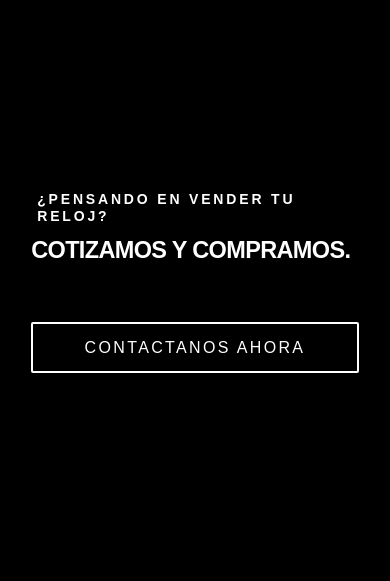
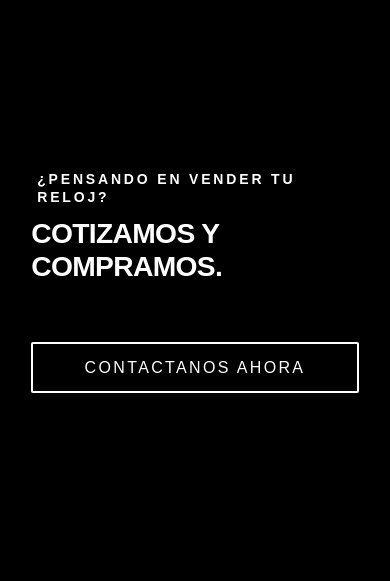
Before and after one commit to pikogi/OreWatches, a website: page index.html in a window 390 px wide. Shown: the part 143-724 px from the top of the page. Drawn offline with nearby package versions, Linux system fonts and the light colour scheme; some packages are replaced by stand-ins of ours; a script that the page names is missing; files whose address does not match are found by name.

Commit message:
fontsize h1

```diff
--- a/css/main.css
+++ b/css/main.css
@@ -1867,7 +1867,7 @@ button::-moz-focus-inner, input::-moz-focus-inner {
 @media (max-width: 768px) {
   /* Reducir tamaño de h1 en pantallas pequeñas */
   .home-content h1 {
-      font-size: 2.5rem !important; /* Puedes ajustar este valor como lo desees */
+      font-size: 3rem !important; /* Puedes ajustar este valor como lo desees */
       margin-bottom: 3.5rem;
       white-space: normal;
     }
```
